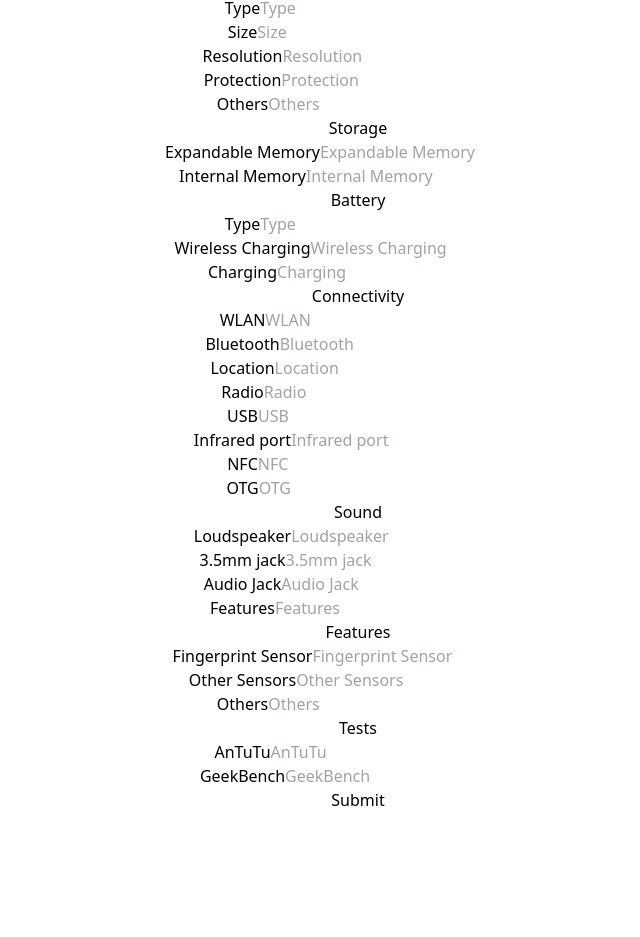
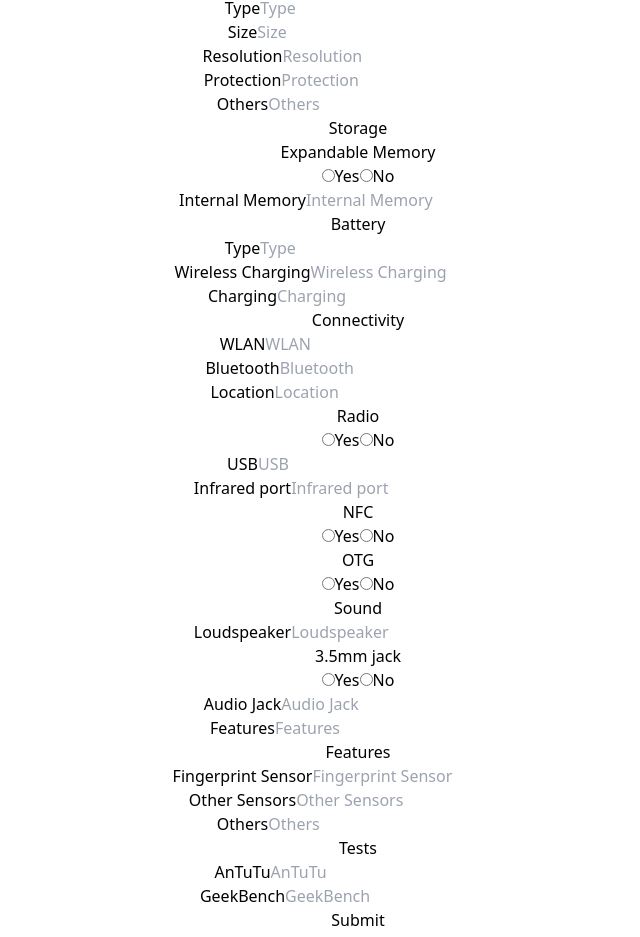
Before and after one commit to abdulahaddf/Tech-hive-client, a React (Vite) app: page / in a window 1280 px wide. Shown: the part 1072-2009 px from the top of the page, without its empty margins (282-922 px from the left). Before the commit the page ends 1916 px from the top, so only its background shows below. Built offline with nearby package versions, Linux system fonts and the light colour scheme.

Commit message:
reusable radio buttons

```diff
--- a/src/components/Form/Warper.jsx
+++ b/src/components/Form/Warper.jsx
@@ -60,4 +60,32 @@ const OptionInput = ({ label, options, register }) => {
   );
 };
 
-export { TextInput, TextArea, SelectInput, OptionInput };
+const RadioButton = ({ label, register }) => {
+  return (
+    <div className="mb-4 flex  items-center gap-4">
+      <label className="block text-sm font-bold mb-2 w-32">{label}</label>
+      <div className="flex items-center">
+        <input
+          type="radio"
+          id={`${name}-yes`}
+          value="yes"
+          {...register}
+          className="mr-2"
+        />
+        <label htmlFor={`${name}-yes`} className="mr-4">
+          Yes
+        </label>
+        <input
+          type="radio"
+          id={`${name}-no`}
+          value="no"
+          {...register}
+          className="mr-2"
+        />
+        <label htmlFor={`${name}-no`}>No</label>
+      </div>
+    </div>
+  );
+};
+
+export { TextInput, TextArea, SelectInput, OptionInput, RadioButton };
--- a/src/pages/Home/DataInput.jsx
+++ b/src/pages/Home/DataInput.jsx
@@ -1,6 +1,5 @@
 import { useForm } from "react-hook-form";
-import DynamicAttributes from "../../components/Form/DynamicFields";
-import { TextInput } from "../../components/Form/Warper";
+import { RadioButton, TextInput } from "../../components/Form/Warper";
 
 const DataInput = () => {
   const { register, handleSubmit, control } = useForm();
@@ -70,6 +69,7 @@ const DataInput = () => {
             register={register("body.waterproof")}
             placeholder="Waterproof"
           />
+
           <TextInput
             label="Ruggedness"
             register={register("body.ruggedness")}
@@ -80,15 +80,31 @@ const DataInput = () => {
         {/* Chip */}
         <fieldset className="mb-8">
           <legend className="block text-xl font-bold mb-4">Chip</legend>
-          <TextInput label="OS" register={register("chip.os")} placeholder="OS" />
-          <TextInput label="UI" register={register("chip.ui")} placeholder="UI" />
+          <TextInput
+            label="OS"
+            register={register("chip.os")}
+            placeholder="OS"
+          />
+          <TextInput
+            label="UI"
+            register={register("chip.ui")}
+            placeholder="UI"
+          />
           <TextInput
             label="Chipset"
             register={register("chip.chipset")}
             placeholder="Chipset"
           />
-          <TextInput label="CPU" register={register("chip.cpu")} placeholder="CPU" />
-          <TextInput label="GPU" register={register("chip.gpu")} placeholder="GPU" />
+          <TextInput
+            label="CPU"
+            register={register("chip.cpu")}
+            placeholder="CPU"
+          />
+          <TextInput
+            label="GPU"
+            register={register("chip.gpu")}
+            placeholder="GPU"
+          />
         </fieldset>
 
         {/* Network */}
@@ -100,10 +116,26 @@ const DataInput = () => {
             register={register("network.sim")}
             placeholder="SIM"
           />
-          <TextInput label="2G" register={register("network.2g")} placeholder="2G" />
-          <TextInput label="3G" register={register("network.3g")} placeholder="3G" />
-          <TextInput label="4G" register={register("network.4g")} placeholder="4G" />
-          <TextInput label="5G" register={register("network.5g")} placeholder="5G" />
+          <TextInput
+            label="2G"
+            register={register("network.2g")}
+            placeholder="2G"
+          />
+          <TextInput
+            label="3G"
+            register={register("network.3g")}
+            placeholder="3G"
+          />
+          <TextInput
+            label="4G"
+            register={register("network.4g")}
+            placeholder="4G"
+          />
+          <TextInput
+            label="5G"
+            register={register("network.5g")}
+            placeholder="5G"
+          />
         </fieldset>
 
         {/* main camera */}
@@ -229,10 +261,10 @@ const DataInput = () => {
         {/* Storage */}
         <fieldset className="mb-8">
           <legend className="block text-xl font-bold mb-4">Storage</legend>
-          <TextInput
+
+            <RadioButton
             label="Expandable Memory"
             register={register("storage.expandableMemory")}
-            placeholder="Expandable Memory"
           />
           <TextInput
             label="Internal Memory"
@@ -277,10 +309,10 @@ const DataInput = () => {
             register={register("connectivity.location")}
             placeholder="Location"
           />
-          <TextInput
+
+          <RadioButton
             label="Radio"
             register={register("connectivity.radio")}
-            placeholder="Radio"
           />
           <TextInput
             label="USB"
@@ -292,16 +324,9 @@ const DataInput = () => {
             register={register("connectivity.infrared")}
             placeholder="Infrared port"
           />
-          <TextInput
-            label="NFC"
-            register={register("connectivity.nfc")}
-            placeholder="NFC"
-          />
-          <TextInput
-            label="OTG"
-            register={register("connectivity.otg")}
-            placeholder="OTG"
-          />
+
+          <RadioButton label="NFC" register={register("connectivity.nfc")} />
+          <RadioButton label="OTG" register={register("connectivity.otg")} />
         </fieldset>
         {/* Sound */}
         <fieldset className="mb-8">
@@ -311,10 +336,10 @@ const DataInput = () => {
             register={register("sound.loudspeaker")}
             placeholder="Loudspeaker"
           />
-          <TextInput
+
+          <RadioButton
             label="3.5mm jack"
-            register={register("sound.jack")}
-            placeholder="3.5mm jack"
+            register={register("connectivity.jack")}
           />
           <TextInput
             label="Audio Jack"
```
Lines whose indentation alone changed are shown as unchanged.
